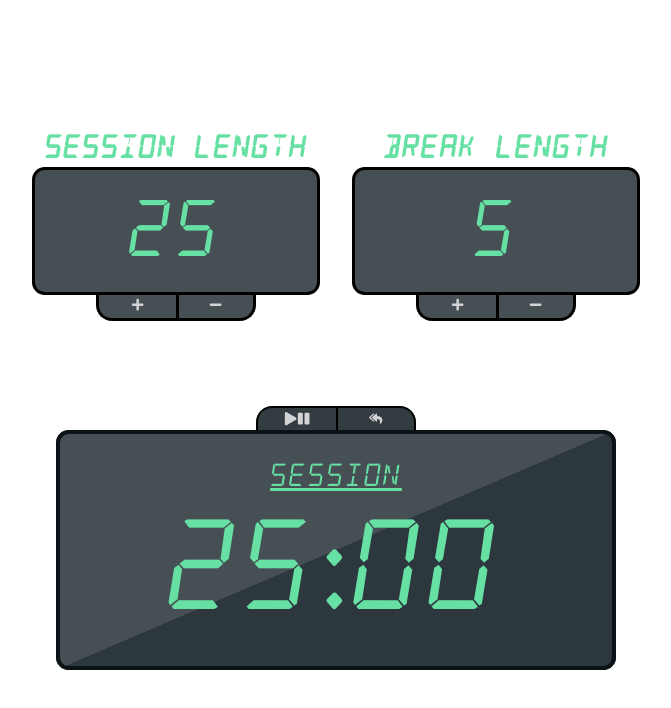
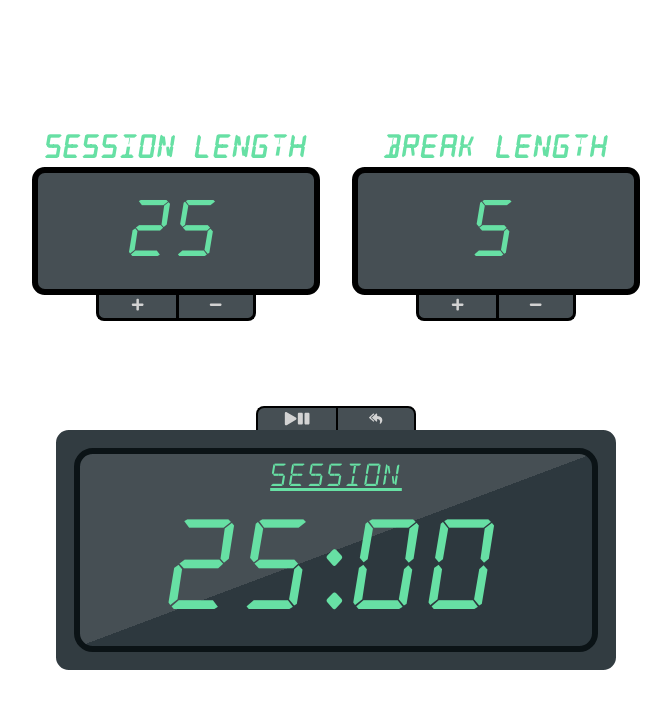
Before and after one commit to eduardobattisti/freecodecamp-pomodoro-timer, a React (Create React App) app: page / in a window 1280 px wide. Shown: the top 708 px of the page, without its empty margins (304-975 px from the left). Built offline with nearby package versions, Linux system fonts and the light colour scheme.

Commit message:
refactored functions. All tests passed

```diff
--- a/src/containers/Alarm/Alarm.jsx
+++ b/src/containers/Alarm/Alarm.jsx
@@ -9,22 +9,24 @@ import './style.scss';
 const Alarm = () => {
 	// States
 	const [timer, setTimer] = useState(new Date('', '', '', '', 25, 0));
-	const [minutes, setMinutes] = useState(timer.getMinutes().toLocaleString('pt-BR', {
-		minimumIntegerDigits: 2,
-	}));
-	const [seconds, setSeconds] = useState(timer.getSeconds().toLocaleString('pt-BR', {
-		minimumIntegerDigits: 2,
-	}));
 	const [sessionTime, setSessionTime] = useState(new Date('', '', '', '', 25, 0));
 	const [breakTime, setBreakTime] = useState(new Date('', '', '', '', 5, 0));
 	const [isBreak, setIsBreak] = useState(false);
 	const [isRunning, setIsRunning] = useState(false);
+	const zeroTime = useRef(false);
 	const lastTime = useRef(null);
 	const audioRef = useRef(new Audio());
 
 	const startStopTimer = () => {
 		if (!lastTime.current) {
-			lastTime.current = setInterval(() => setTimer((currentTime) => new Date(currentTime.getTime() - 1000)), 300);
+			lastTime.current = setInterval(() => setTimer((currentTime) => {
+				const checkDate = new Date(currentTime.getTime() - 1000);
+				if (checkDate.getHours() === 23 && checkDate.getSeconds() === 59) {
+					zeroTime.current = true;
+					return new Date(currentTime.getTime());
+				}
+				return new Date(currentTime.getTime() - 1000);
+			}), 1000);
 		} else {
 			clearInterval(lastTime.current);
 			lastTime.current = null;
@@ -83,8 +85,7 @@ const Alarm = () => {
 	const onClickRepeat = () => {
 		setSessionTime(new Date('', '', '', '', 25, 0));
 		setBreakTime(new Date('', '', '', '', 5, 0));
-		setMinutes('25');
-		setSeconds('00');
+		setTimer(new Date('', '', '', '', 25, 0));
 		setIsRunning(false);
 		setIsBreak(false);
 		audioRef.current.currentTime = 0;
@@ -105,42 +106,23 @@ const Alarm = () => {
 	}, [sessionTime]);
 
 	useEffect(() => {
-		if (timer.getHours() === 23 && timer.getMinutes() === 59 && timer.getSeconds() === 59) {
-			console.log(timer);
-			setMinutes('00');
-			setSeconds('00');
-			return;
-		}
-
-		if (sessionTime.getHours() === 1) {
-			setMinutes('60');
-			return;
-		}
-
-		if (sessionTime.getHours() === 0) {
-			console.log('aqui3');
-			setMinutes(timer.getMinutes().toLocaleString('pt-BR', {
-				minimumIntegerDigits: 2,
-			}));
-			setSeconds(timer.getSeconds().toLocaleString('pt-BR', {
-				minimumIntegerDigits: 2,
-			}));
-		}
-	}, [timer]);
-
-	useEffect(() => {
-		if (!isBreak && minutes === '00' && seconds === '00') {
+		if (zeroTime.current) {
+			if (!isBreak && timer.getMinutes() === 0 && timer.getSeconds() === 0 && timer.getHours() === 0) {
 				audioRef.current.play();
 				setIsBreak(true);
+				zeroTime.current = false;
 				setTimer(new Date('', '', '', '', breakTime.getMinutes(), 0));
 				return;
 			}
 
-		if (isBreak && minutes === '00' && seconds === '00') {
+			if (isBreak && timer.getMinutes() === 0 && timer.getSeconds() === 0 && timer.getHours() === 0) {
+				audioRef.current.play();
 				setIsBreak(false);
+				zeroTime.current = false;
 				setTimer(new Date('', '', '', '', sessionTime.getMinutes(), 0));
 			}
-	}, [minutes, seconds]);
+		}
+	}, [timer]);
 
 	return (
 		<>
@@ -184,7 +166,17 @@ const Alarm = () => {
 			<div className="timer">
 				<Screen className="screenTimer">
 					<h2 id="timer-label">{isBreak ? 'BREAK' : 'SESSION'}</h2>
-					<h1 id="time-left">{`${minutes}:${seconds}`}</h1>
+					<h1 id="time-left">
+						{ timer.getHours() === 1
+							? `${timer.getHours() * 60}:${timer.getSeconds().toLocaleString('pt-BR', {
+								minimumIntegerDigits: 2,
+							})}`
+							: `${timer.getMinutes().toLocaleString('pt-BR', {
+								minimumIntegerDigits: 2,
+							})}:${timer.getSeconds().toLocaleString('pt-BR', {
+								minimumIntegerDigits: 2,
+							})}`}
+					</h1>
 					<audio
 						// eslint-disable-next-line react/jsx-indent-props
 						id="beep"
--- a/src/containers/Alarm/style.scss
+++ b/src/containers/Alarm/style.scss
@@ -8,7 +8,7 @@
 	justify-content: center;
 	align-items: center;
 	background: linear-gradient(to bottom right, #464f54 50%, #2d383e 50%);
-	border: 1.5rem solid #323c41 1.5rem solid black;
+	border: 1.5rem solid #323c41;
 	border-radius: 0.8rem;
 }
 
@@ -34,7 +34,7 @@
 		font-weight: 400;
 		color: var(--number-color);
 		background-color: #464f54;
-		border: 0.2rem solid black;
+		border: 0.4rem solid black;
 		border-radius: 0.8rem;
 
 		+ div {
@@ -55,11 +55,11 @@
 
 				&:first-child {
 					border-right: none;
-					border-bottom-left-radius: 1rem;
+					border-bottom-left-radius: 0.5rem;
 				}
 
 				&:last-child {
-					border-bottom-right-radius: 1rem;
+					border-bottom-right-radius: 0.5rem;
 				}
 
 				&:active {
@@ -86,12 +86,12 @@
 	top: 0.4rem;
 
 	& > :first-child {
-		border-top-left-radius: 1rem;
+		border-top-left-radius: 0.5rem;
 	}
 
 	& > :last-child {
 		border-right: 0.15rem solid black;
-		border-top-right-radius: 1rem;
+		border-top-right-radius: 0.5rem;
 	}
 
 }
@@ -103,7 +103,7 @@
 	height: 1.8rem;
 	bottom: 0.1rem;
 	color: lightgrey;
-	background-color: #323c41;
+	background-color: #464f54;
 	border: 0.15rem solid black;
 	border-collapse:collapse;
 	border-bottom: 0.02rem solid black;
@@ -128,7 +128,7 @@
 	flex-direction: column;
 	justify-content: center;
 	align-items: center;
-	border: 0.3rem solid #0b1316;
+	outline: 0.4rem solid #0b1316;
 	border-radius: 0.8rem;
 
 
```
Also changed, not shown: .eslintrc.json. Lines whose indentation alone changed are shown as unchanged.
